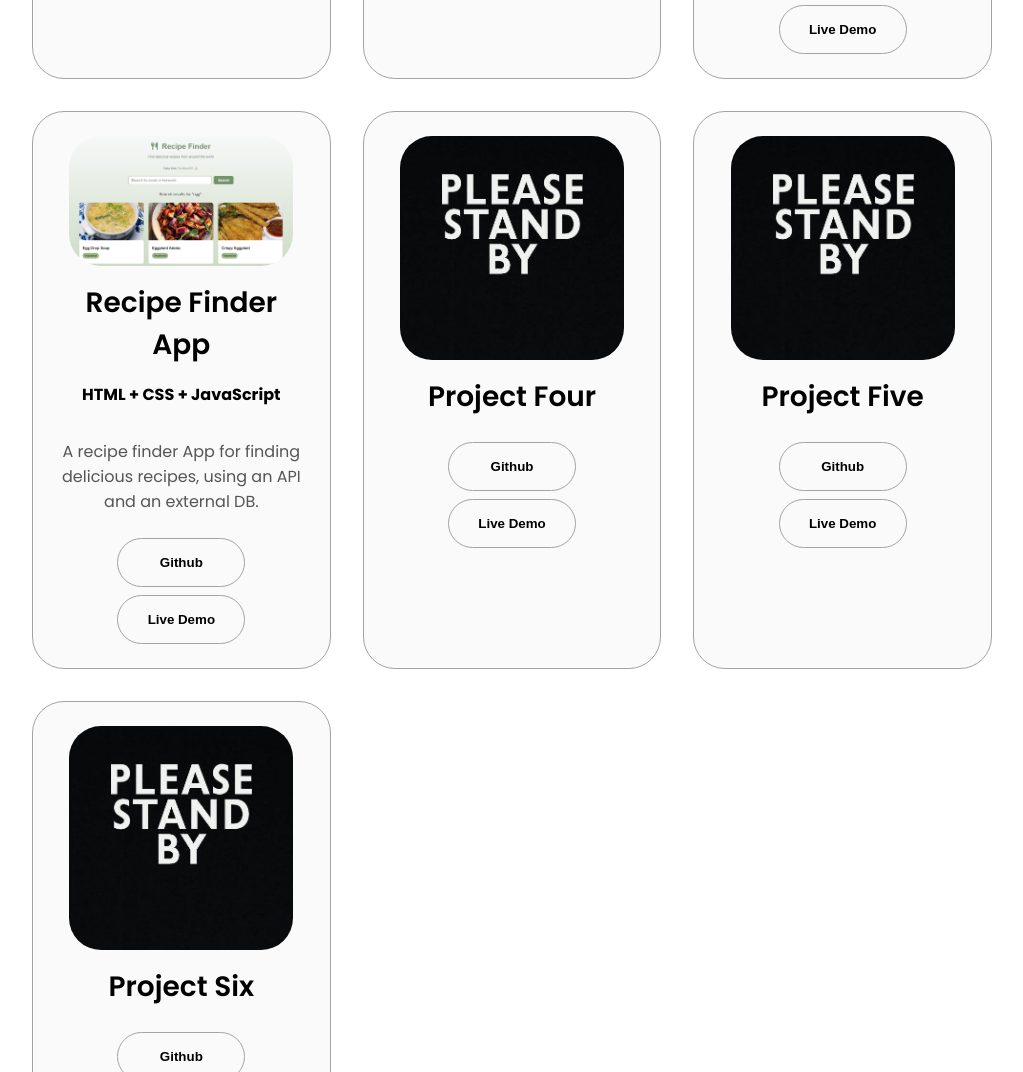
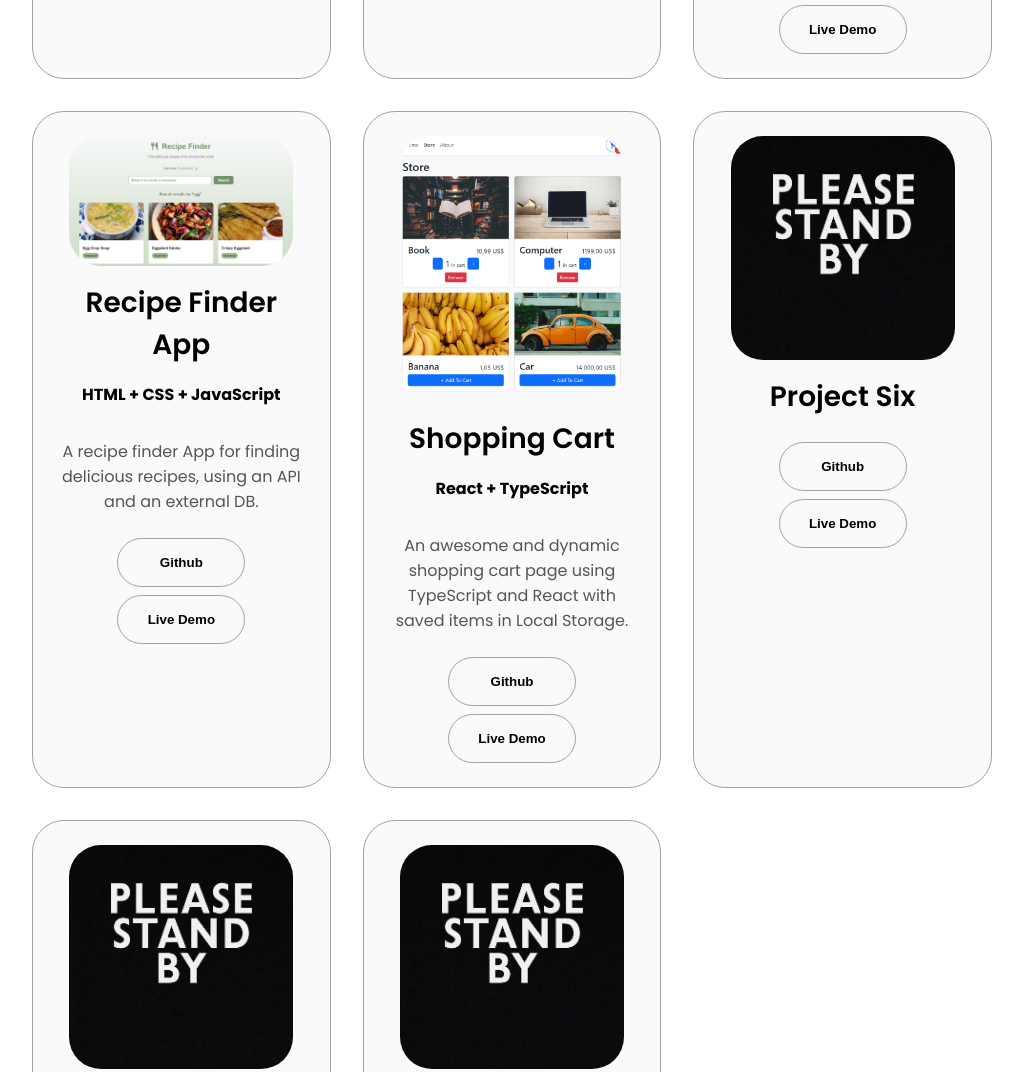
Before and after one commit to juanfierro/web_portfolio, a plain HTML site: page index.html in a window 1280 px wide. Shown: the part 3685-4757 px from the top of the page, without its empty margins (128-1151 px from the left). Drawn offline with Linux system fonts and the light colour scheme.

Commit message:
added shopping cart project

```diff
--- a/index.html
+++ b/index.html
@@ -371,11 +371,32 @@
                 <div class="details-container color-container">
                     <div class="article-container">
                         <img
+                        src="./assets/shopping_cart.png"
+                        alt="Project 4"
+                        class="project-img">
+                    </div>
+                    <h2 class="experience-sub-title project-title">Shopping Cart</h2>
+                    <h4>React + TypeScript</h4>
+                    <p class="section__text__p1"> An awesome and dynamic shopping cart page using TypeScript and React with saved items in Local Storage.</p>
+                    <div class="button-container">
+                        <button class="btn btn-color-2 project-btn"
+                                onclick="location.href='https://github.com/juanfierro/react-ts-shopping-cart'">
+                            Github
+                        </button>
+                        <button class="btn btn-color-2 project-btn"
+                                onclick="location.href='https://react-ts-shopping-cart001.netlify.app'">
+                            Live Demo
+                        </button>
+                    </div>
+                </div>
+                <div class="details-container color-container">
+                    <div class="article-container">
+                        <img
                         src="./assets/please-stand-by.png"
                         alt="Project 5"
                         class="project-img">
                     </div>
-                    <h2 class="experience-sub-title project-title">Project Four</h2>
+                    <h2 class="experience-sub-title project-title">Project Six</h2>
                     <div class="button-container">
                         <button class="btn btn-color-2 project-btn"
                                 onclick="location.href='https://github.com/'">
@@ -394,7 +415,7 @@
                         alt="Project 6"
                         class="project-img">
                     </div>
-                    <h2 class="experience-sub-title project-title">Project Five</h2>
+                    <h2 class="experience-sub-title project-title">Project Seven</h2>
                     <div class="button-container">
                         <button class="btn btn-color-2 project-btn"
                                 onclick="location.href='https://github.com/'">
@@ -413,7 +434,7 @@
                         alt="Project 7"
                         class="project-img">
                     </div>
-                    <h2 class="experience-sub-title project-title">Project Six</h2>
+                    <h2 class="experience-sub-title project-title">Project Eight</h2>
                     <div class="button-container">
                         <button class="btn btn-color-2 project-btn"
                                 onclick="location.href='https://github.com/'">
```
Also changed, not shown: assets/shopping_cart.png (added).
